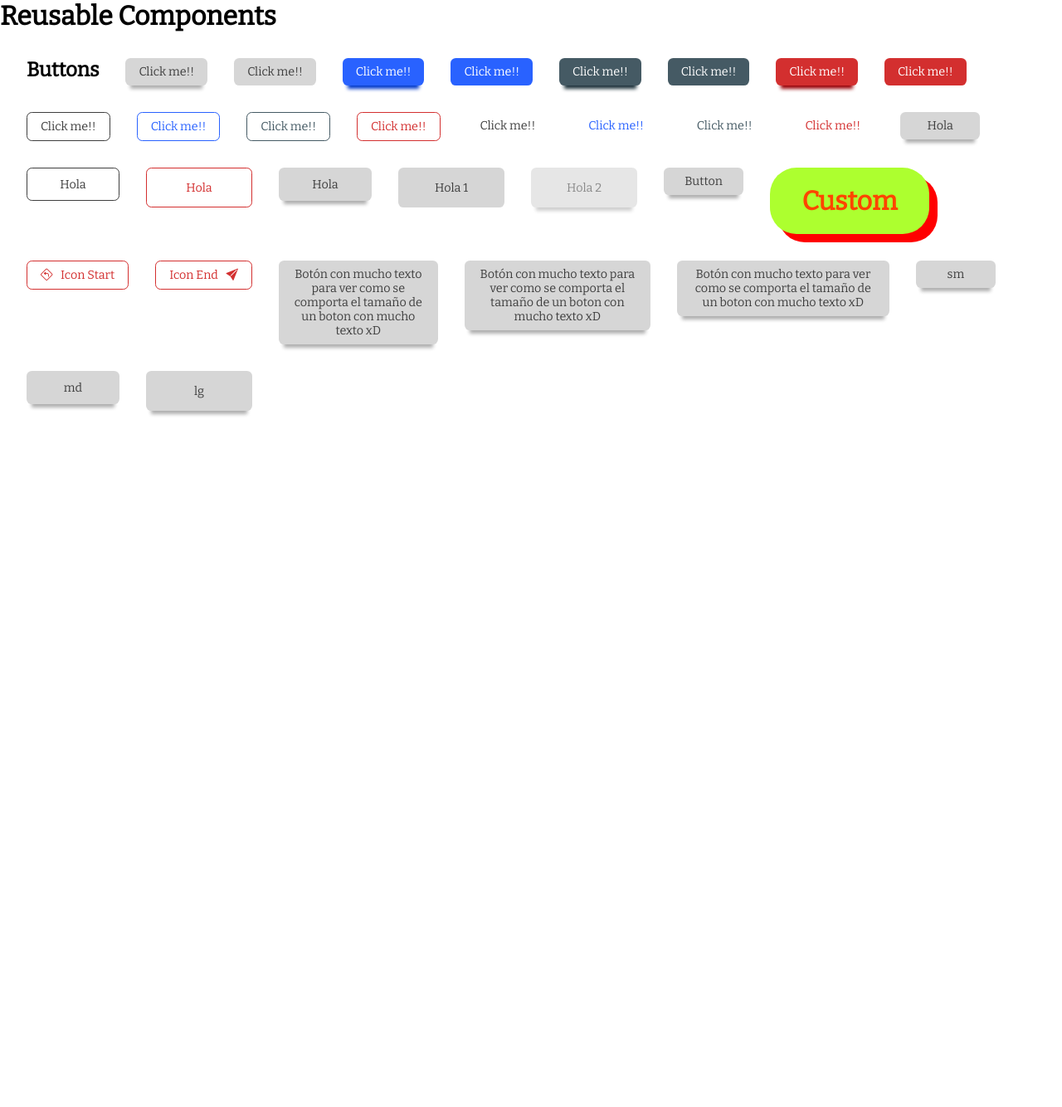
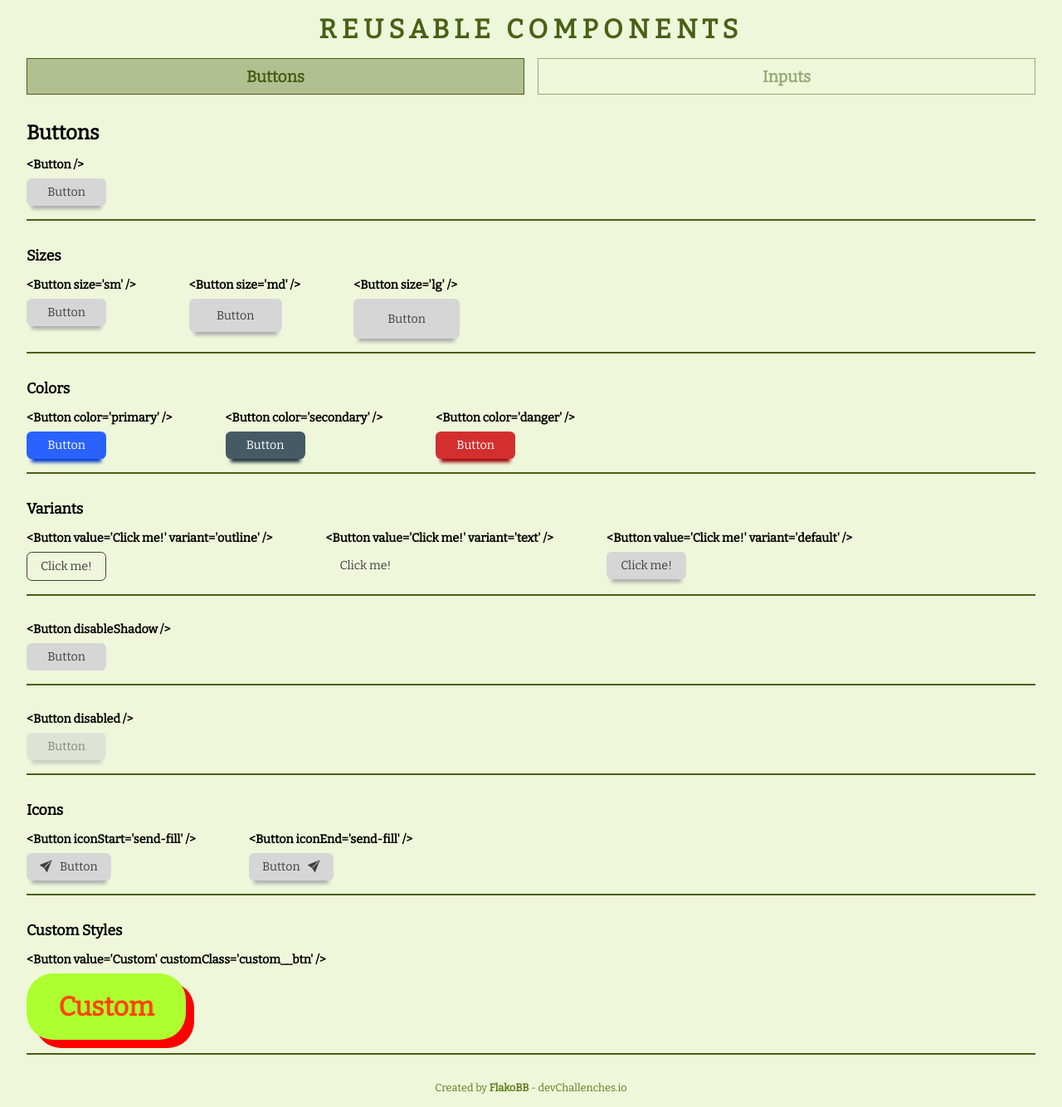
Before and after one commit to FlakoBB/reusable-components, a React app: page / in a window 1280 px wide. Shown: the whole page at 83% size. Before the commit the page ends 800 px from the top, so only its background shows below. Built offline with nearby package versions, Linux system fonts and the light colour scheme.

Commit message:
Challenge 1 completed

```diff
--- a/src/App.jsx
+++ b/src/App.jsx
@@ -2,10 +2,19 @@ import ButtonsSection from './components/ButtonsSection.jsx'
 
 const App = () => {
   return (
-    <div>
-      <h1>Reusable Components</h1>
+    <>
+      <header className='mainHeader'>
+        <h1 className='title'>Reusable Components</h1>
+        <nav className='navigator'>
+          <span className='navigator__link navigator__link--btns'>Buttons</span>
+          <span className='navigator__link navigator__link--inputs'>Inputs</span>
+        </nav>
+      </header>
       <ButtonsSection />
-    </div>
+      <footer>
+        <p>Created by <a href='https://bit.ly/follow-flako' target='_blank' rel='noreferrer'>FlakoBB</a> - devChallenches.io</p>
+      </footer>
+    </>
   )
 }
 export default App
--- a/src/components/ButtonsSection.jsx
+++ b/src/components/ButtonsSection.jsx
@@ -1,45 +1,92 @@
 import Button from './Button.jsx'
 
 const ButtonsSection = () => {
-  const sayHi = (name) => {
-    console.log(`Hola !!! ${name}`)
-  }
-
   return (
-    <section className='column'>
-      <h2>Buttons</h2>
-      <Button value='Click me!!' variant='default' />
-      <Button value='Click me!!' variant='default' disableShadow />
-      <Button value='Click me!!' color='primary' />
-      <Button value='Click me!!' color='primary' disableShadow />
-      <Button value='Click me!!' color='secondary' />
-      <Button value='Click me!!' color='secondary' disableShadow />
-      <Button value='Click me!!' color='danger' />
-      <Button value='Click me!!' color='danger' disableShadow />
-      <Button value='Click me!!' variant='outline' />
-      <Button value='Click me!!' variant='outline' color='primary' />
-      <Button value='Click me!!' variant='outline' color='secondary' />
-      <Button value='Click me!!' variant='outline' color='danger' />
-      <Button value='Click me!!' variant='text' />
-      <Button value='Click me!!' variant='text' color='primary' />
-      <Button value='Click me!!' variant='text' color='secondary' />
-      <Button value='Click me!!' variant='text' color='danger' />
-      <Button value='Hola' variant='default' size='sm' />
-      <Button value='Hola' variant='outline' size='md' />
-      <Button value='Hola' variant='outline' size='lg' color='danger' />
-      <Button value='Hola' variant='default' size='md' />
-      <Button value='Hola 1' variant='default' size='lg' disableShadow onClick={() => sayHi('BTN 1')} />
-      <Button value='Hola 2' variant='default' size='lg' disabled onClick={() => sayHi('BTN 2')} />
-      <Button />
-      <Button value='Custom' id='MyBTN' customClass='custom__btn' />
-      <Button value='Icon Start' variant='outline' color='danger' iconStart='sign-turn-left' />
-      <Button value='Icon End' variant='outline' color='danger' iconEnd='send-fill' />
-      <Button value='Botón con mucho texto para ver como se comporta el tamaño de un boton con mucho texto xD' size='sm' />
-      <Button value='Botón con mucho texto para ver como se comporta el tamaño de un boton con mucho texto xD' size='md' />
-      <Button value='Botón con mucho texto para ver como se comporta el tamaño de un boton con mucho texto xD' size='lg' />
-      <Button value='sm' size='sm' />
-      <Button value='md' size='md' />
-      <Button value='lg' size='lg' />
+    <section className='container'>
+      <h2 className='container__title'>Buttons</h2>
+      <main>
+        <article className='type_container'>
+          <h4 className='syntaxis'><code>&lt;Button /&gt;</code></h4>
+          <Button />
+        </article>
+        <article className='type_container'>
+          <h3 className='typeTitle'>Sizes</h3>
+          <div className='rowContent'>
+            <div>
+              <h4 className='syntaxis'><code>&lt;Button size='sm' /&gt;</code></h4>
+              <Button size='sm' />
+            </div>
+            <div>
+              <h4 className='syntaxis'><code>&lt;Button size='md' /&gt;</code></h4>
+              <Button size='md' />
+            </div>
+            <div>
+              <h4 className='syntaxis'><code>&lt;Button size='lg' /&gt;</code></h4>
+              <Button size='lg' />
+            </div>
+          </div>
+        </article>
+        <article className='type_container'>
+          <h3 className='typeTitle'>Colors</h3>
+          <div className='rowContent'>
+            <div>
+              <h4 className='syntaxis'><code>&lt;Button color='primary' /&gt;</code></h4>
+              <Button color='primary' />
+            </div>
+            <div>
+              <h4 className='syntaxis'><code>&lt;Button color='secondary' /&gt;</code></h4>
+              <Button color='secondary' />
+            </div>
+            <div>
+              <h4 className='syntaxis'><code>&lt;Button color='danger' /&gt;</code></h4>
+              <Button color='danger' />
+            </div>
+          </div>
+        </article>
+        <article className='type_container'>
+          <h3 className='typeTitle'>Variants</h3>
+          <div className='rowContent'>
+            <div>
+              <h4 className='syntaxis'><code>&lt;Button value='Click me!' variant='outline' /&gt;</code></h4>
+              <Button value='Click me!' variant='outline' />
+            </div>
+            <div>
+              <h4 className='syntaxis'><code>&lt;Button value='Click me!' variant='text' /&gt;</code></h4>
+              <Button value='Click me!' variant='text' />
+            </div>
+            <div>
+              <h4 className='syntaxis'><code>&lt;Button value='Click me!' variant='default' /&gt;</code></h4>
+              <Button value='Click me!' variant='default' />
+            </div>
+          </div>
+        </article>
+        <article className='type_container'>
+          <h4 className='syntaxis'><code>&lt;Button disableShadow /&gt;</code></h4>
+          <Button disableShadow />
+        </article>
+        <article className='type_container'>
+          <h4 className='syntaxis'><code>&lt;Button disabled /&gt;</code></h4>
+          <Button disabled />
+        </article>
+        <article className='type_container'>
+          <h3 className='typeTitle'>Icons</h3>
+          <div className='rowContent'>
+            <div>
+              <h4 className='syntaxis'><code>&lt;Button iconStart='send-fill' /&gt;</code></h4>
+              <Button iconStart='send-fill' />
+            </div>
+            <div>
+              <h4 className='syntaxis'><code>&lt;Button iconEnd='send-fill' /&gt;</code></h4>
+              <Button iconEnd='send-fill' />
+            </div>
+          </div>
+        </article>
+        <article className='type_container'>
+          <h3 className='typeTitle'>Custom Styles</h3>
+          <h4 className='syntaxis'><code>&lt;Button value='Custom' customClass='custom__btn' /&gt;</code></h4>
+          <Button value='Custom' customClass='custom__btn' />
+        </article>
+      </main>
     </section>
   )
 }
--- a/src/styles/buttons.module.css
+++ b/src/styles/buttons.module.css
@@ -34,7 +34,7 @@
 }
 
 .outline {
-  background-color: #fff;
+  background: none;
   border: 1px solid var(--textColor);
   color: var(--textColor);
   box-shadow: none;
--- a/src/styles/globals.css
+++ b/src/styles/globals.css
@@ -7,11 +7,118 @@
   font-family: 'Bitter', serif;
 }
 
-.column {
+html,
+body {
+  min-height: 100dvh;
+  background-color: #eef7da;
+}
+
+.mainHeader {
+  display: flex;
+  flex-direction: column;
+  align-items: center;
+  justify-content: flex-start;
+  gap: 1rem;
+  padding: 1rem 2rem;
+}
+
+.mainHeader .title {
+  font-size: 2rem;
+  color: #496015;
+  font-weight: 800;
+  text-transform: uppercase;
+  letter-spacing: .4rem;
+}
+
+.navigator {
+  display: grid;
+  grid-template-columns: repeat(2, 1fr);
+  gap: 1rem;
+  width: 100%;
+}
+
+.navigator__link {
+  border: 1px solid #496015;
+  text-align: center;
+  font-size: 1.2rem;
+  color: #496015;
+  font-weight: 600;
+  padding: .6rem 0;
+  cursor: pointer;
+}
+
+.navigator__link:hover {
+  background-color: #4960155e;
+}
+
+.navigator__link--btns {
+  background-color: #4960155e;
+}
+
+.navigator__link--inputs {
+  opacity: .5;
+  cursor: not-allowed;
+}
+
+.container {
+  padding: 1rem 2rem;
+}
+
+.container__title {
+  font-size: 1.5rem;
+  margin-bottom: 1rem;
+}
+
+.container main {
+  display: flex;
+  flex-direction: column;
+  align-items: stretch;
+  justify-content: flex-start;
+  gap: 2rem;
+}
+
+.type_container {
+  padding-bottom: 1rem;
+  border-bottom: 2px solid #496015;
+}
+
+.rowContent {
   display: flex;
   flex-wrap: wrap;
   align-items: flex-start;
   justify-content: flex-start;
-  gap: 2rem;
-  padding: 2rem;
+  gap: 4rem;
 }
+
+.typeTitle {
+  font-size: 1.1rem;
+  margin-bottom: 1rem;
+}
+
+.syntaxis {
+  font-size: .9rem;
+  margin-bottom: .5rem;
+}
+
+footer {
+  padding: 1rem 2rem;
+  text-align: center;
+}
+
+footer p {
+  font-size: .8rem;
+  color: #607c1e;
+  font-weight: 500;
+}
+footer p a {
+  font-size: inherit;
+  color: inherit;
+  text-decoration: none;
+  font-weight: 600;
+}
+
+@media (max-width: 1023px) {
+  html {
+    font-size: 14px;
+  }
+}
```
